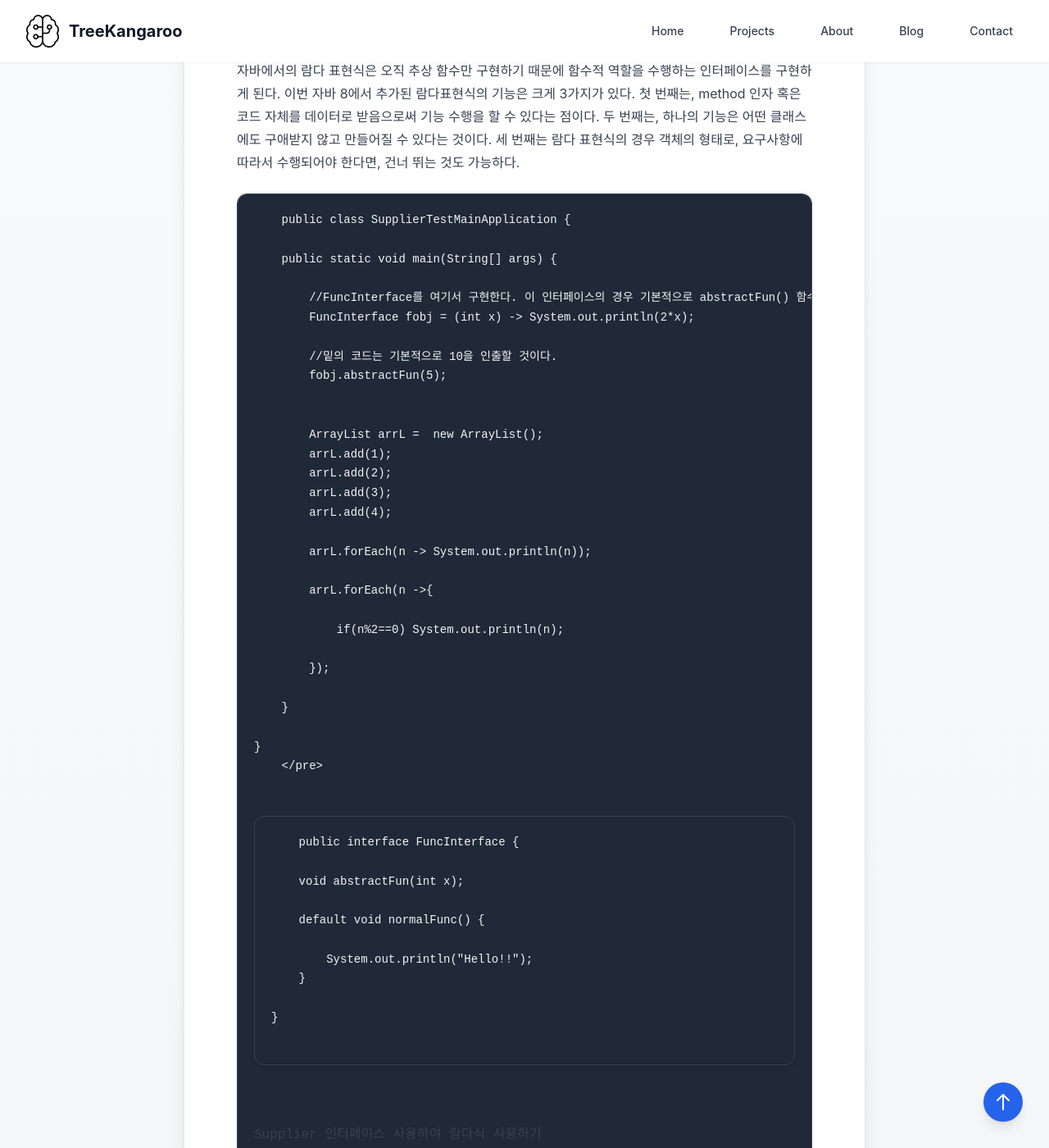
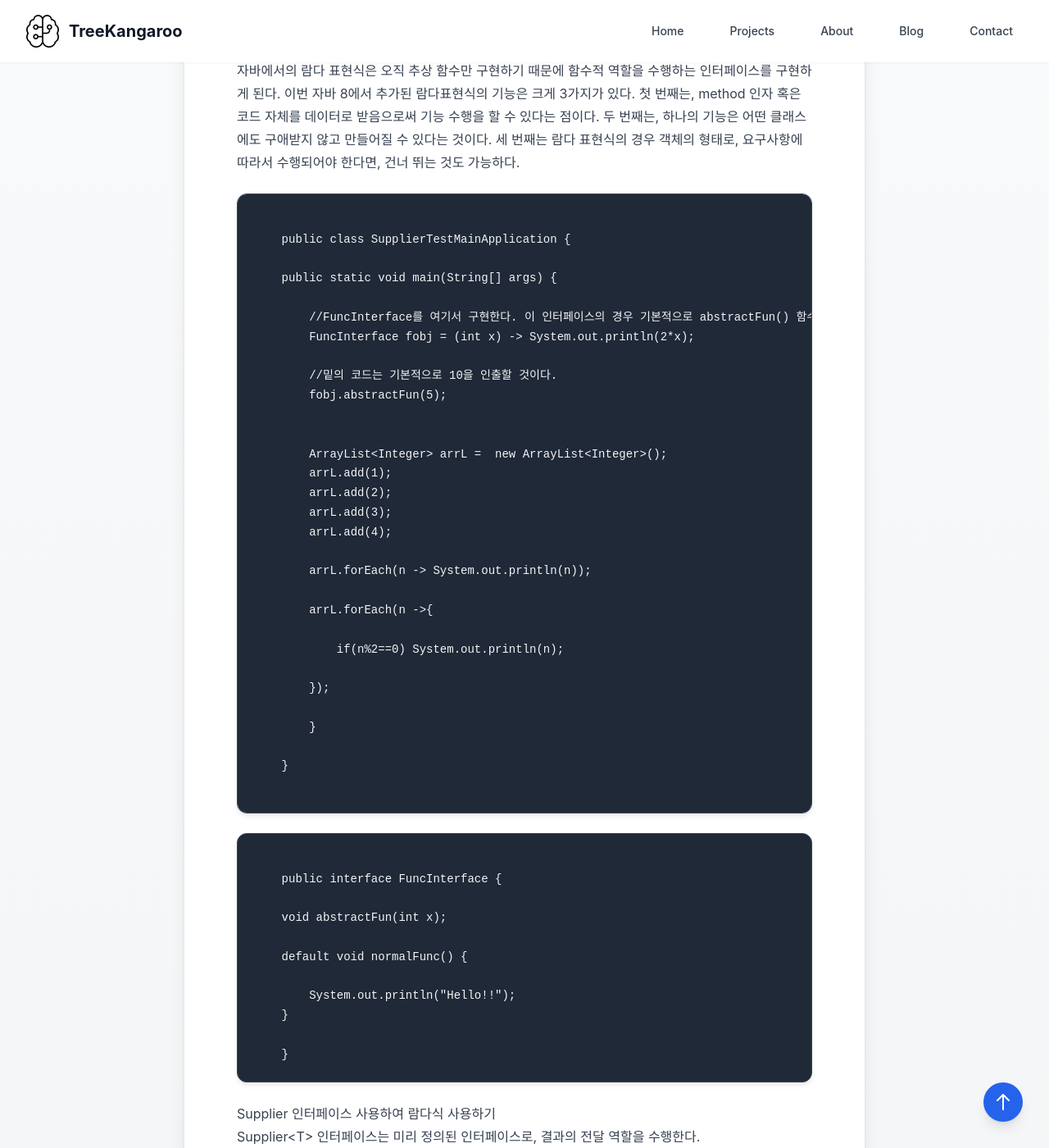
Before and after one commit to yunjj92/yunjj92.github.io, a Jekyll site: the page built from _posts/programming/language/java/2023-08-01-javaLambda.md, in a window 1280 px wide and 1400 px high, scrolled down 744 px. Shown: the whole window at 82% size. Built offline with Jekyll 4.4.1, drawn with Linux system fonts in a browser that asks for light colours; nearby versions of some CDN libraries; some of the changed lines change nothing that is shown; some of the changed text lies outside the part shown.

Commit message:
fix: correct code block syntax in Java Lambda post for consistent formatting
- Updated Java code examples with proper entities and spacing to ensure cleaner rendering.
- Adjusted explanations and formatting for better readability.

```diff
--- a/_posts/programming/language/java/2023-08-01-javaLambda.md
+++ b/_posts/programming/language/java/2023-08-01-javaLambda.md
@@ -15,53 +15,56 @@ title: Lambda Expression in Java
     세 번째는 람다 표현식의 경우 객체의 형태로, 요구사항에 따라서 수행되어야 한다면, 건너 뛰는 것도 가능하다.
     </p>
     <pre class="codeblock">
-    public class SupplierTestMainApplication {
 
-	public static void main(String[] args) {
+    public class SupplierTestMainApplication &#123;
 
-		//FuncInterface를 여기서 구현한다. 이 인터페이스의 경우 기본적으로 abstractFun() 함수를 구현한다.
-		FuncInterface fobj = (int x) -> System.out.println(2*x);
+	public static void main&#40;String&#91;&#93; args&#41; &#123;
+
+		//FuncInterface를 여기서 구현한다. 이 인터페이스의 경우 기본적으로 abstractFun&#40;&#41; 함수를 구현한다.
+		FuncInterface fobj = &#40;int x&#41; -&gt; System.out.println&#40;2*x&#41;;
 
 		//밑의 코드는 기본적으로 10을 인출할 것이다.
-		fobj.abstractFun(5);
+		fobj.abstractFun&#40;5&#41;;
 
 
-		ArrayList<Integer> arrL =  new ArrayList<Integer>();
-		arrL.add(1);
-		arrL.add(2);
-		arrL.add(3);
-		arrL.add(4);
+		ArrayList&lt;Integer&gt; arrL =  new ArrayList&lt;Integer&gt;&#40;&#41;;
+		arrL.add&#40;1&#41;;
+		arrL.add&#40;2&#41;;
+		arrL.add&#40;3&#41;;
+		arrL.add&#40;4&#41;;
 
-		arrL.forEach(n -> System.out.println(n));
+		arrL.forEach&#40;n -&gt; System.out.println&#40;n&#41;&#41;;
 
-		arrL.forEach(n ->{
+		arrL.forEach&#40;n -&gt;&#123;
 
-			if(n%2==0) System.out.println(n);
+			if&#40;n%2==0&#41; System.out.println&#40;n&#41;;
 
-		});
+		&#125;&#41;;
 
-	}
+        &#125;
 
-}
-    </pre>
-    <pre class="codeblock">
-    public interface FuncInterface {
+    &#125;
 
-	void abstractFun(int x);
+</pre>
 
-	default void normalFunc() {
+<pre class="codeblock">
 
-		System.out.println("Hello!!");
-	}
+    public interface FuncInterface &#123;
 
-}
-    </pre>
-    <p>Supplier 인터페이스 사용하여 람다식 사용하기<br>
-    Supplier<"T"> 인터페이스는 미리 정의된 인터페이스로, 결과의 전달 역할을 수행한다.
-    </p>
-    <p>method reference란?<br>
+	void abstractFun&#40;int x&#41;;
+
+	default void normalFunc&#40;&#41; &#123;
+
+		System.out.println&#40;"Hello!!"&#41;;
+	&#125;
+
+    &#125;
+</pre>
+
+<p>Supplier 인터페이스 사용하여 람다식 사용하기<br>
+    Supplier&lt;T&gt; 인터페이스는 미리 정의된 인터페이스로, 결과의 전달 역할을 수행한다.
+</p>
+<p>method reference란?<br>
     ClassName::MethodName 형식으로 입력하며, method를 호출하는 것이지만 괄호는 쓰지 않고 생략
-    </p>
-    <pre class="codeblock">
-    </pre>
+</p>
 </article>
```
